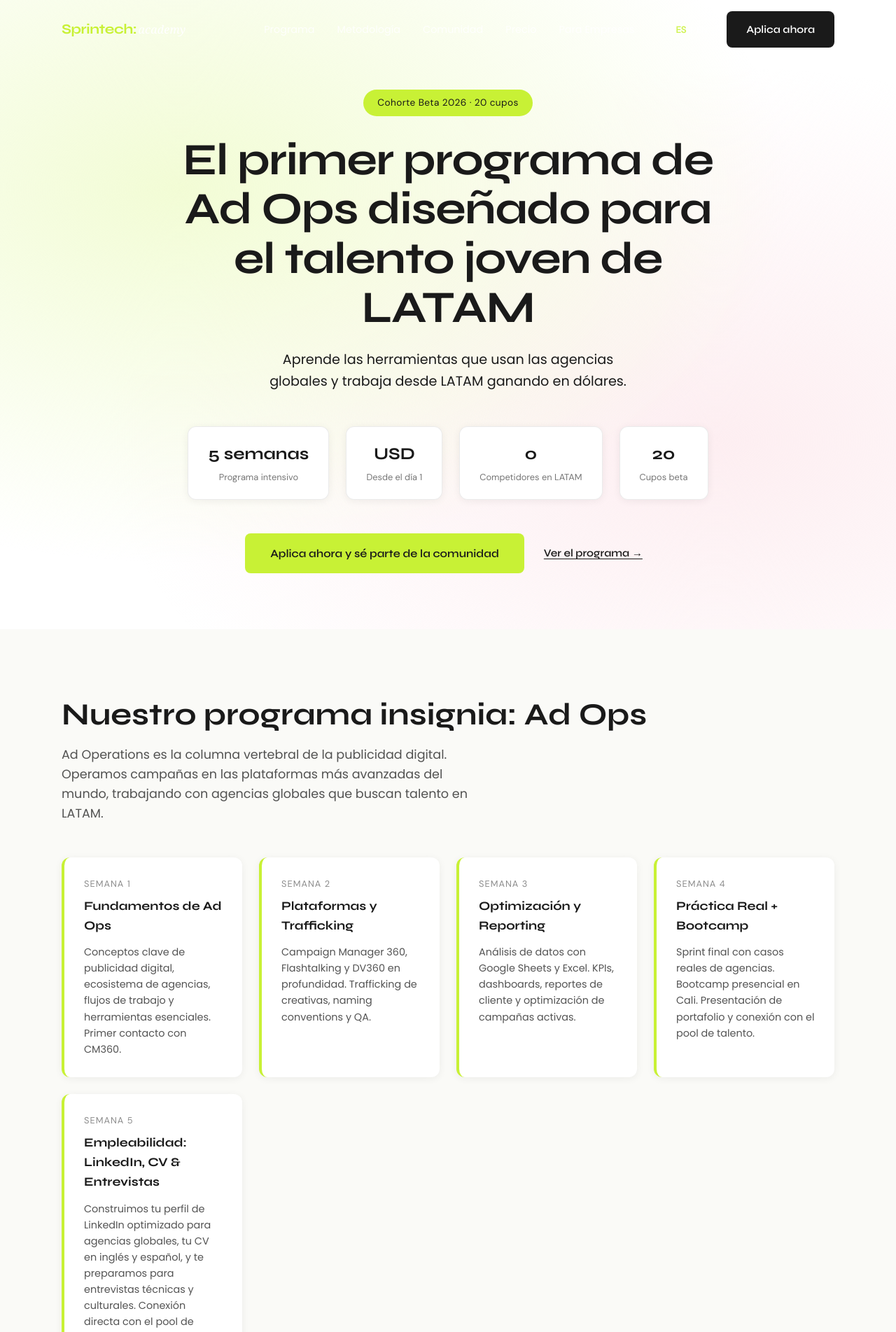
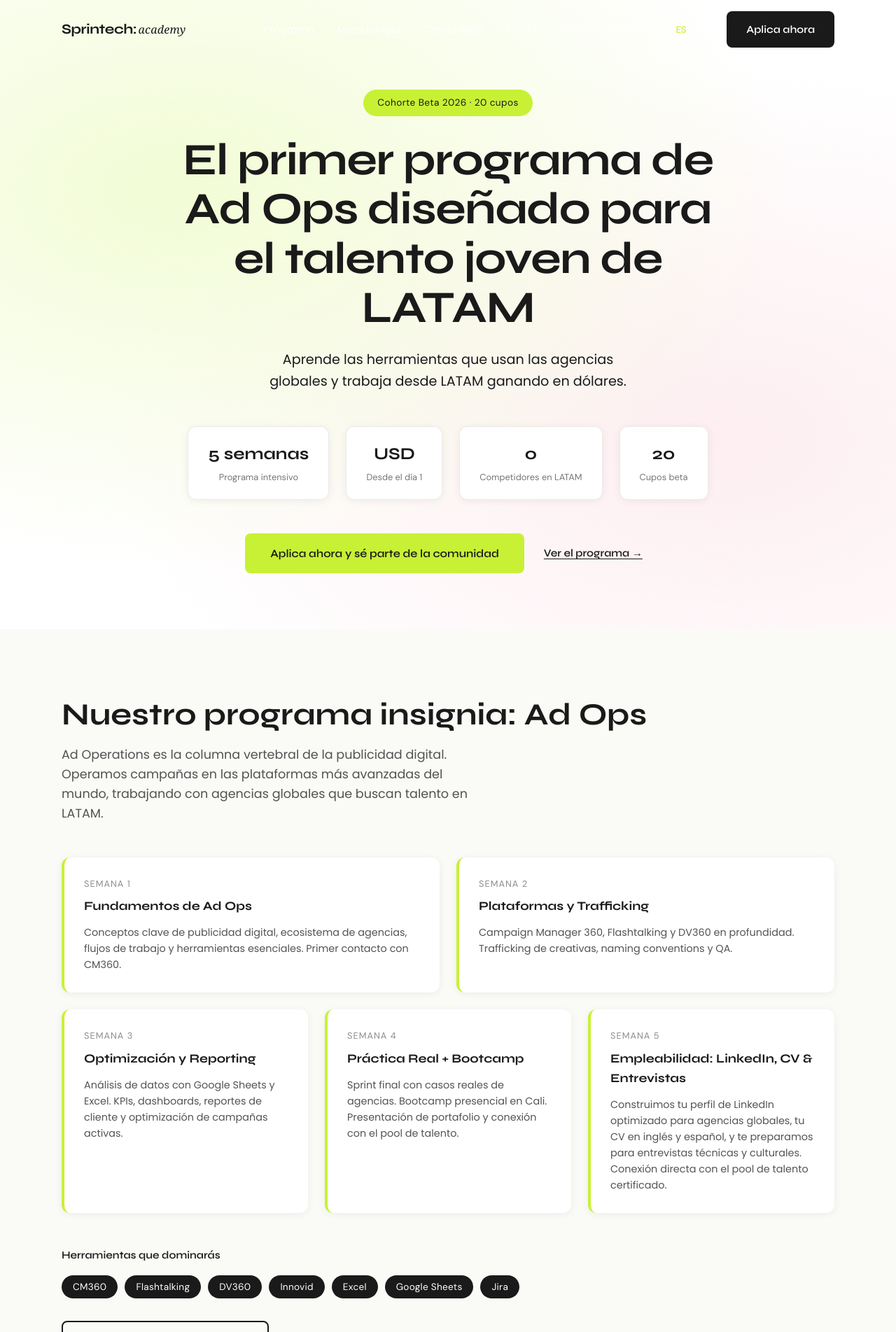
Before and after one commit to SprintechAcademy/SprintechAcademy, a React (Vite) app: page / in a window 1280 px wide. Shown: the top 1903 px of the page at 70% size. Built offline with nearby package versions, Linux system fonts and the light colour scheme; no server answers.

Commit message:
Black logo in navbar, 2+3 week grid layout, Supabase RLS fix

```diff
--- a/src/App.css
+++ b/src/App.css
@@ -280,9 +280,21 @@
 
 .program__weeks {
   display: grid;
-  grid-template-columns: repeat(auto-fit, minmax(240px, 1fr));
+  grid-template-columns: repeat(6, 1fr);
   gap: 24px;
   margin-bottom: 48px;
+}
+
+/* 5-card layout: first 2 cards span 3 cols each (2 per row), last 3 span 2 cols each (3 per row) */
+.program__week-card:nth-child(1),
+.program__week-card:nth-child(2) {
+  grid-column: span 3;
+}
+
+.program__week-card:nth-child(3),
+.program__week-card:nth-child(4),
+.program__week-card:nth-child(5) {
+  grid-column: span 2;
 }
 
 .program__week-card {
@@ -1220,9 +1232,17 @@
     justify-content: center;
   }
 
-  /* Program */
+  /* Program — 768px: collapse to 2 equal cols, reset span overrides */
   .program__weeks {
     grid-template-columns: repeat(2, 1fr);
+  }
+
+  .program__week-card:nth-child(1),
+  .program__week-card:nth-child(2),
+  .program__week-card:nth-child(3),
+  .program__week-card:nth-child(4),
+  .program__week-card:nth-child(5) {
+    grid-column: span 1;
   }
 
   /* Problem */
@@ -1329,6 +1349,10 @@
   /* Program */
   .program__weeks {
     grid-template-columns: 1fr;
+  }
+
+  .program__week-card:nth-child(n) {
+    grid-column: span 1;
   }
 
   .program__week-card {
--- a/src/components/Logo.jsx
+++ b/src/components/Logo.jsx
@@ -1,6 +1,6 @@
 export default function Logo({ variant = 'lime' }) {
   const sprintechColor = variant === 'lime' ? 'var(--lime)' : 'var(--carbon)';
-  const academyColor = variant === 'lime' ? 'var(--white)' : 'var(--carbon)';
+  const academyColor = 'var(--carbon)';
 
   return (
     <span className="logo-wrap" aria-label="Sprintech Academy">
--- a/src/components/Navbar.jsx
+++ b/src/components/Navbar.jsx
@@ -27,7 +27,7 @@ export default function Navbar() {
     <nav className={`navbar${scrolled ? ' navbar--solid' : ''}`}>
       <div className="navbar__inner">
         <a href="#" className="navbar__logo">
-          <Logo variant="lime" />
+          <Logo variant="dark" />
         </a>
 
         <ul className={`navbar__links${menuOpen ? ' navbar__links--open' : ''}`}>
```
